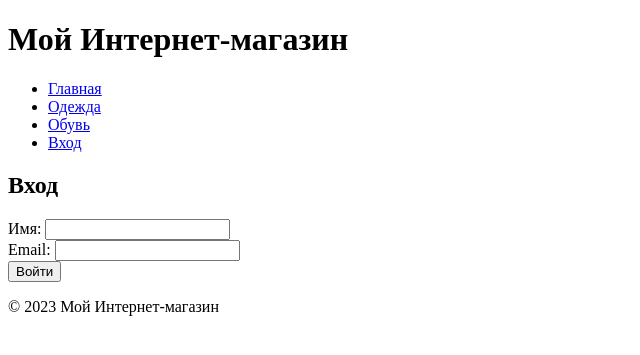
After one commit to Leclie/FLASK_project, a Flask app: page /login in a window 1280 px wide. The commit adds this page. Shown: the top 355 px of the page, without its empty margins (0-640 px from the left). Run offline with Flask 3, Linux system fonts and the light colour scheme.

Commit message:
HW_2 commit

```diff
--- a/app.py
+++ b/app.py
@@ -1,4 +1,4 @@
-from flask import Flask, render_template
+from flask import Flask, render_template, request, redirect, url_for, make_response
 
 app = Flask(__name__)
 
@@ -27,5 +27,40 @@ def product(product_id):
     product_data = {'id': product_id, 'name': 'Пример товара', 'price': 50, 'description': 'Описание товара'}
     return render_template('product.html', product=product_data)
 
+
+
+
+@app.route('/login', methods=['GET', 'POST'])
+def login():
+    if request.method == 'POST':
+        name = request.form['name']
+        email = request.form['email']
+
+        # Создание cookie
+        response = make_response(redirect(url_for('welcome')))
+        response.set_cookie('user_data', f'{name},{email}')
+
+        return response
+
+    return render_template('login.html')
+
+@app.route('/welcome')
+def welcome():
+    user_cookie = request.cookies.get('user_data')
+    if user_cookie:
+        name, _ = user_cookie.split(',')
+        return render_template('welcome.html', name=name)
+    else:
+        return redirect(url_for('login'))
+
+@app.route('/logout')
+def logout():
+    # Удаление cookie
+    response = make_response(redirect(url_for('login')))
+    response.delete_cookie('user_data')
+    return response
+
+
+
 if __name__ == '__main__':
     app.run(debug=True)
--- a/templates/base.html
+++ b/templates/base.html
@@ -14,6 +14,7 @@
                 <li><a href="/">Главная</a></li>
                 <li><a href="/clothing">Одежда</a></li>
                 <li><a href="/shoes">Обувь</a></li>
+                <li><a href="/login">Вход</a></li>
             </ul>
         </nav>
     </header>
--- /dev/null
+++ b/templates/login.html
@@ -0,0 +1,16 @@
+{% extends 'base.html' %}
+
+{% block title %}Вход - Мой Интернет-магазин{% endblock %}
+
+{% block content %}
+    <h2>Вход</h2>
+    <form action="{{ url_for('login') }}" method="post">
+        <label for="name">Имя:</label>
+        <input type="text" id="name" name="name" required>
+        <br>
+        <label for="email">Email:</label>
+        <input type="email" id="email" name="email" required>
+        <br>
+        <input type="submit" value="Войти">
+    </form>
+{% endblock %}
```
Also changed, not shown: templates/welcome.html (added, +9 -0 lines).
